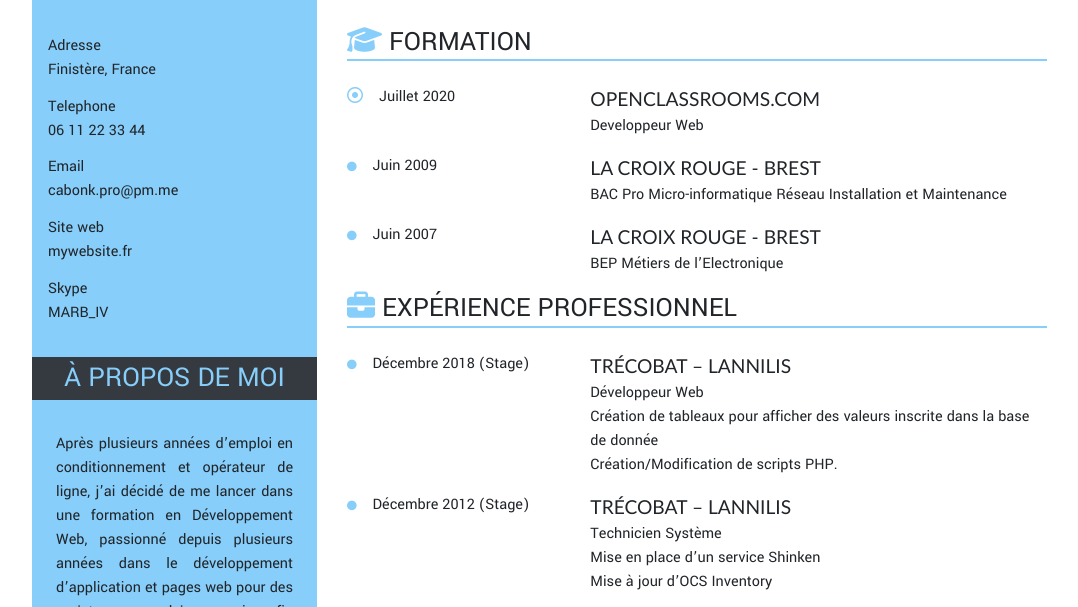
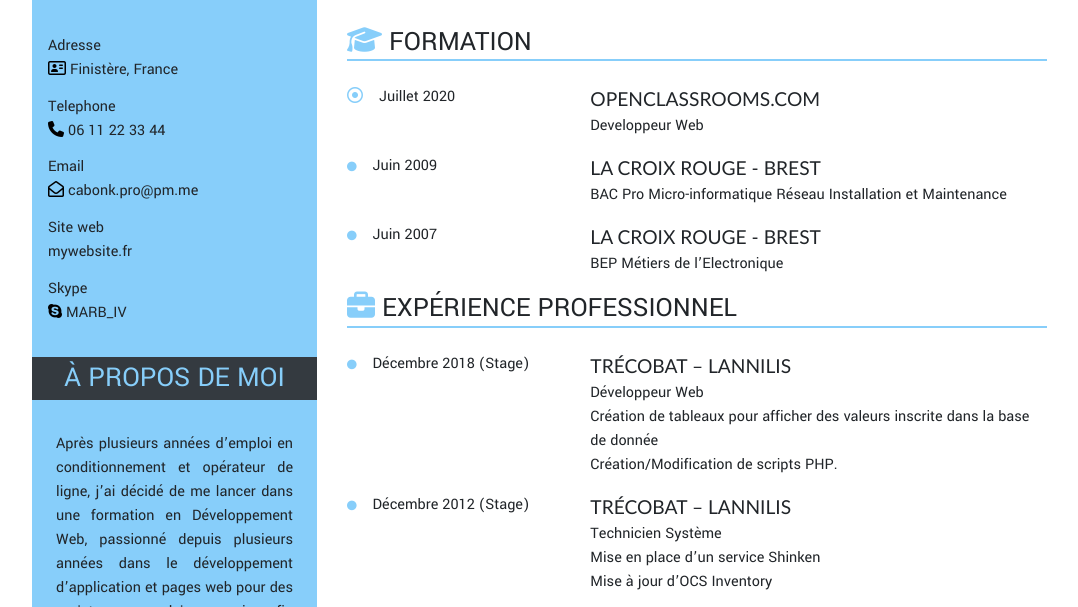
Before and after one commit to Kayo89/oc-projet2, a plain HTML site: page index.html in a window 1280 px wide. Shown: the part 190-797 px from the top of the page, without its empty margins (38-1116 px from the left). Drawn offline with Linux system fonts and the light colour scheme.

Commit message:
Add font awesome

```diff
--- a/css/index.css
+++ b/css/index.css
@@ -42,6 +42,9 @@ h1{
 .fa{
     font-size: 0.6em;
 }
+.fa-phone, .fa-envelope-open, .fa-skype, .fa-address-card{
+ color: black;
+}
 .fa-gamepad, .fa-tv, .fa-glass-cheers {
     color: black;
     border: 2px solid black;
--- a/index.html
+++ b/index.html
@@ -21,11 +21,11 @@
 
                 <h2 class="text-center bg-dark text-uppercase col-12 offset-0 p-1">Contact</h2>
                 <ul class="list-unstyled p-3">
-                    <li>Adresse<br>Finistère, France</li>
-                    <li>Telephone<br> 06 11 22 33 44</li>
-                    <li>Email<br>cabonk.pro@pm.me</li>
+                    <li>Adresse<br><i class="far fa-address-card"></i> Finistère, France</li>
+                    <li>Telephone<br><i class="fas fa-phone"></i> 06 11 22 33 44</li>
+                    <li>Email<br><i class="far fa-envelope-open"></i> cabonk.pro@pm.me</li>
                     <li>Site web<br>mywebsite.fr</li>
-                    <li>Skype<br>MARB_IV</li>
+                    <li>Skype<br><i class="fab fa-skype"></i> MARB_IV</li>
                 </ul>
 
                 <h2 class="text-center bg-dark text-uppercase p-1">à propos de moi</h2>
```
